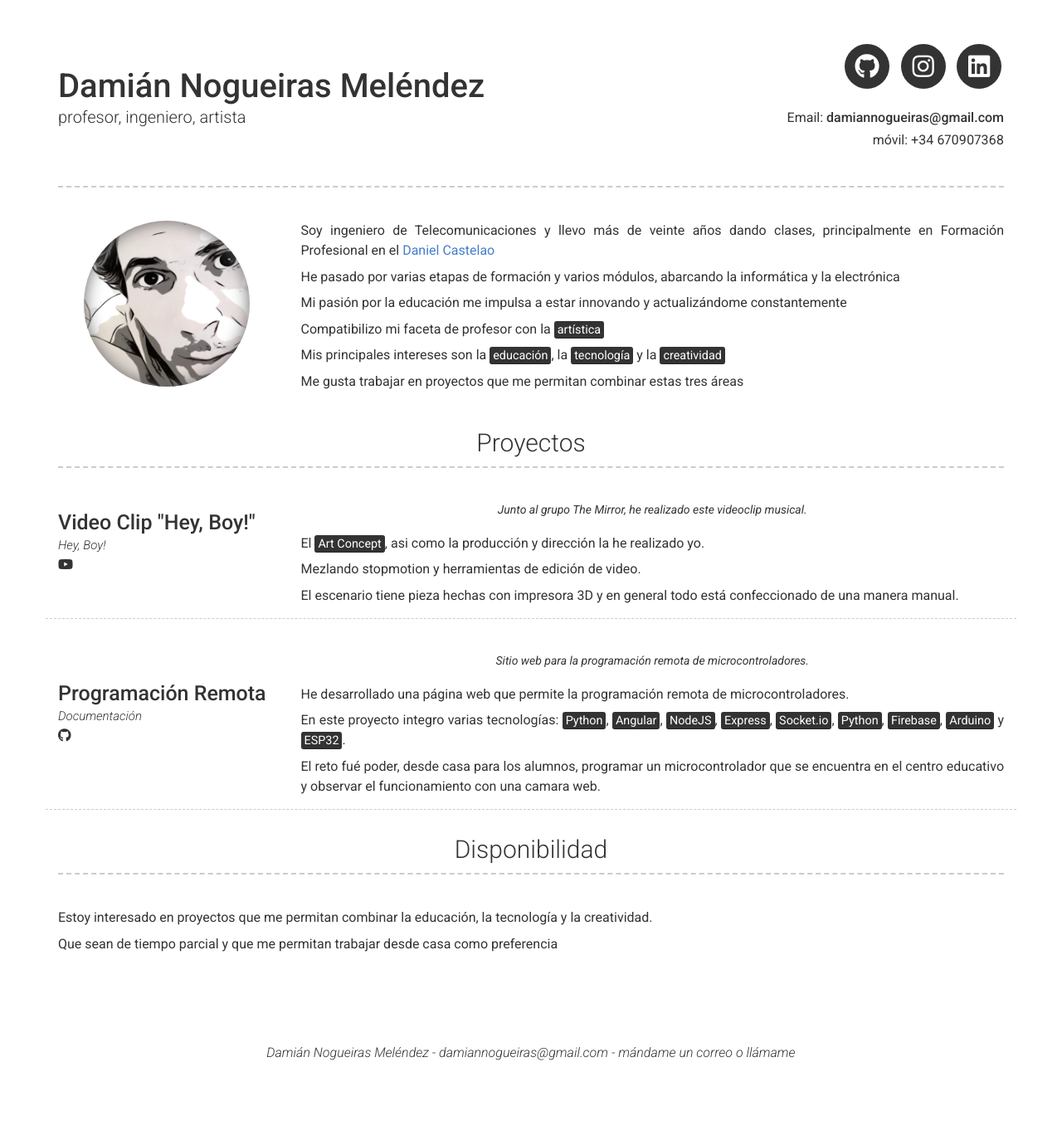
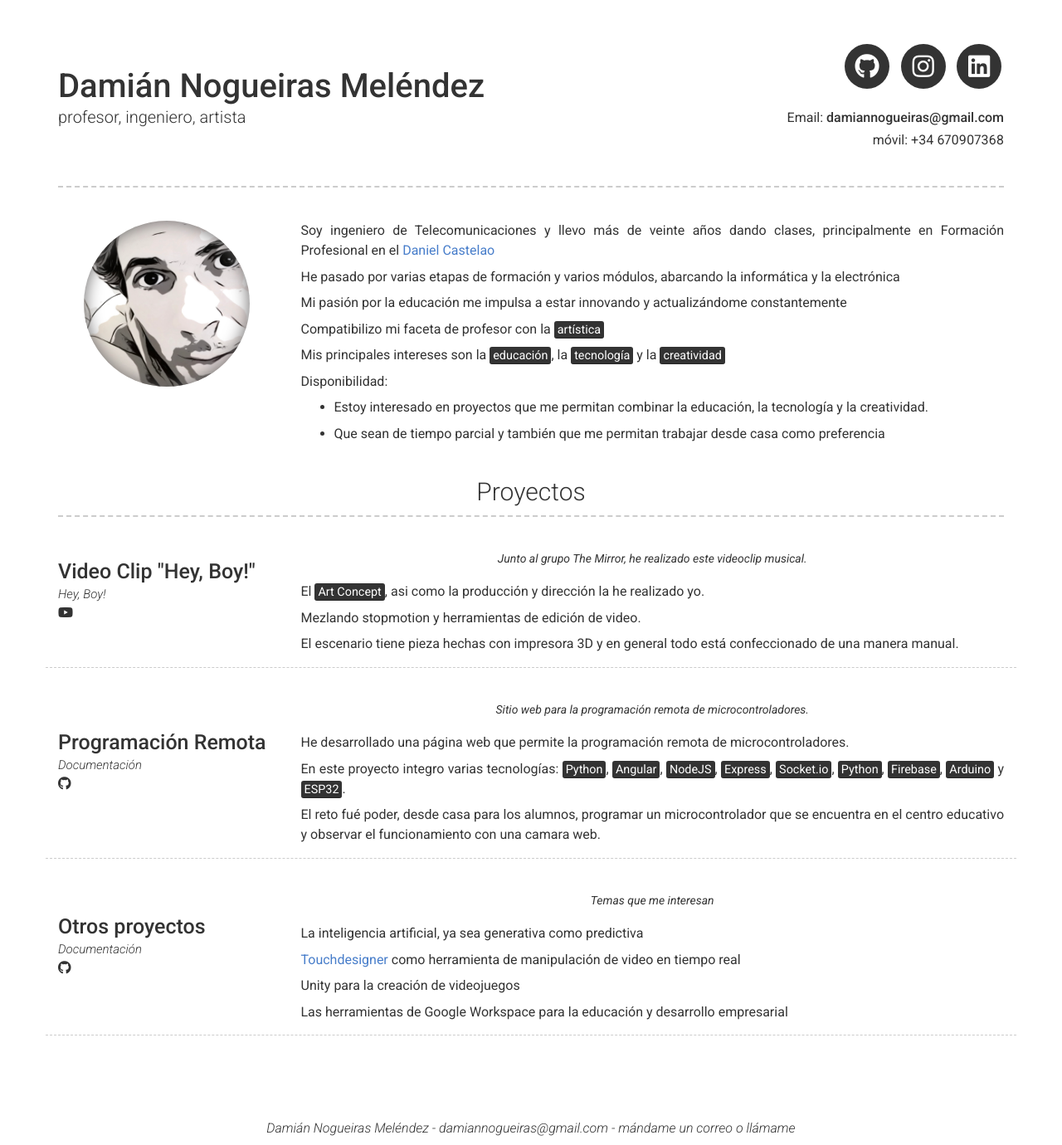
Before and after one commit to damiannogueiras/CV, a Jekyll site: the page built from index.md, in a window 1280 px wide. Shown: the whole page at 83% size. Built offline with Jekyll 4.4.1, drawn with Linux system fonts in a browser that asks for light colours; nearby versions of some CDN libraries; before the commit the page ends 1289 px from its top, so only the background shows below that.

Commit message:
add others proyects

```diff
--- a/_config.yml
+++ b/_config.yml
@@ -61,7 +61,11 @@ about_content: | # this will include new lines to allow paragraphs
 
   Mis principales intereses son la <mark>educación</mark>, la <mark>tecnología</mark> y la <mark>creatividad</mark>
 
-  Me gusta trabajar en proyectos que me permitan combinar estas tres áreas
+  Disponibilidad:
+
+  - Estoy interesado en proyectos que me permitan combinar la educación, la tecnología y la creatividad.
+
+  - Que sean de tiempo parcial y también que me permitan trabajar desde casa como preferencia
 
 
 content:
@@ -105,15 +109,26 @@ content:
           En este proyecto integro varias tecnologías: <mark>Python</mark>, <mark>Angular</mark>, <mark>NodeJS</mark>, <mark>Express</mark>, <mark>Socket.io</mark>, <mark>Python</mark>, <mark>Firebase</mark>, <mark>Arduino</mark> y <mark>ESP32</mark>.
 
           El reto fué poder, desde casa para los alumnos, programar un microcontrolador que se encuentra en el centro educativo y observar el funcionamiento con una camara web.
+      - layout: left
+        border: weak  # Value of `weak` will display a weak border below this item. # Any
+        # other value (or no value) means no border will be displayed
+        title: Otros proyectos
+        link: https://github.com/damiannogueiras/
+        link_text: Documentación
+        additional_links:
+          - title:  Código fuente
+            icon: fab fa-github
+            url: https://github.com/damiannogueiras/
+        quote: >
+          Temas que me interesan
+        description: | # this will include new lines to allow paragraphs
+          La inteligencia artificial, ya sea generativa como predictiva
 
+          [Touchdesigner](https://derivative.ca/) como herramienta de manipulación de video en tiempo real
 
-  - title: Disponibilidad
-    layout: text
-    content: | # this will include new lines to allow paragraphs
-      Estoy interesado en proyectos que me permitan combinar la educación, la tecnología y la creatividad.
+          Unity para la creación de videojuegos
 
-      Que sean de tiempo parcial y que me permitan trabajar desde casa como preferencia
-
+          Las herramientas de Google Workspace para la educación y desarrollo empresarial
 # Footer
 footer_show_references: true
 references_title: mándame un correo o llámame
```
